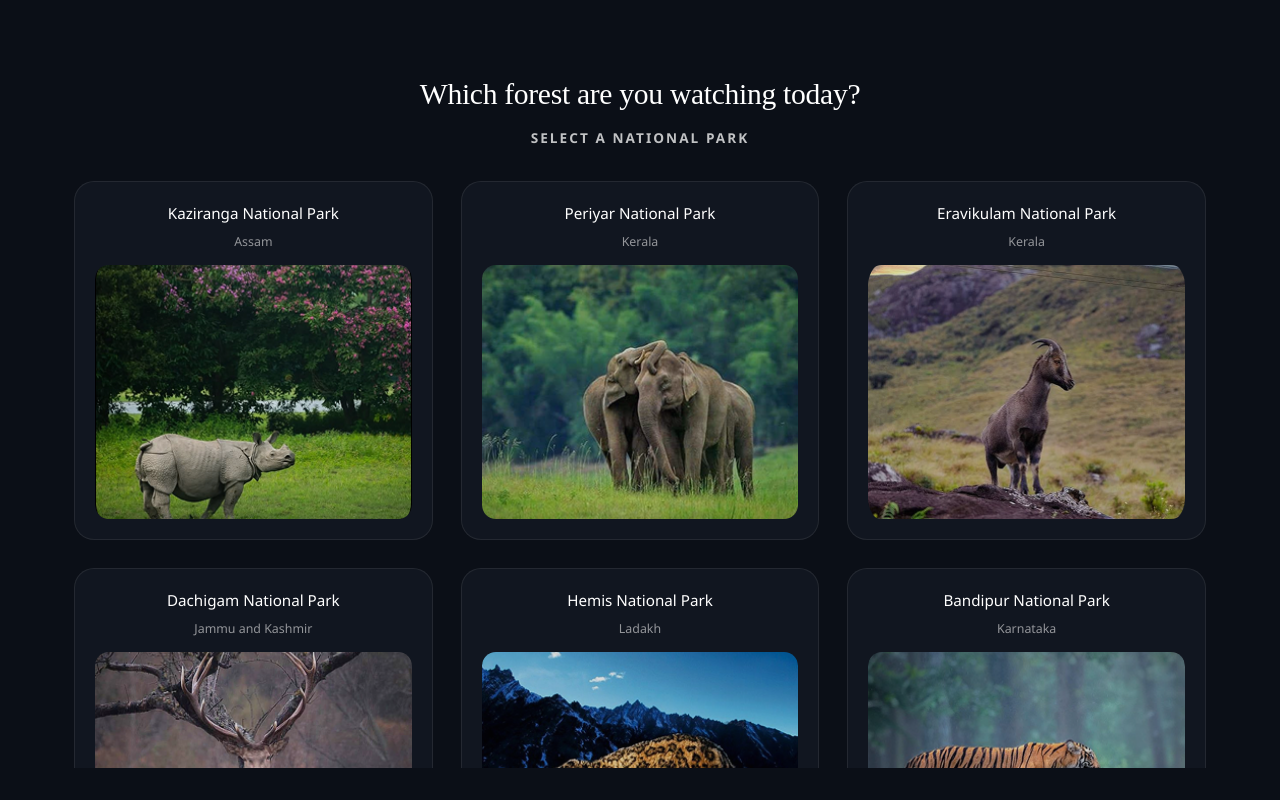
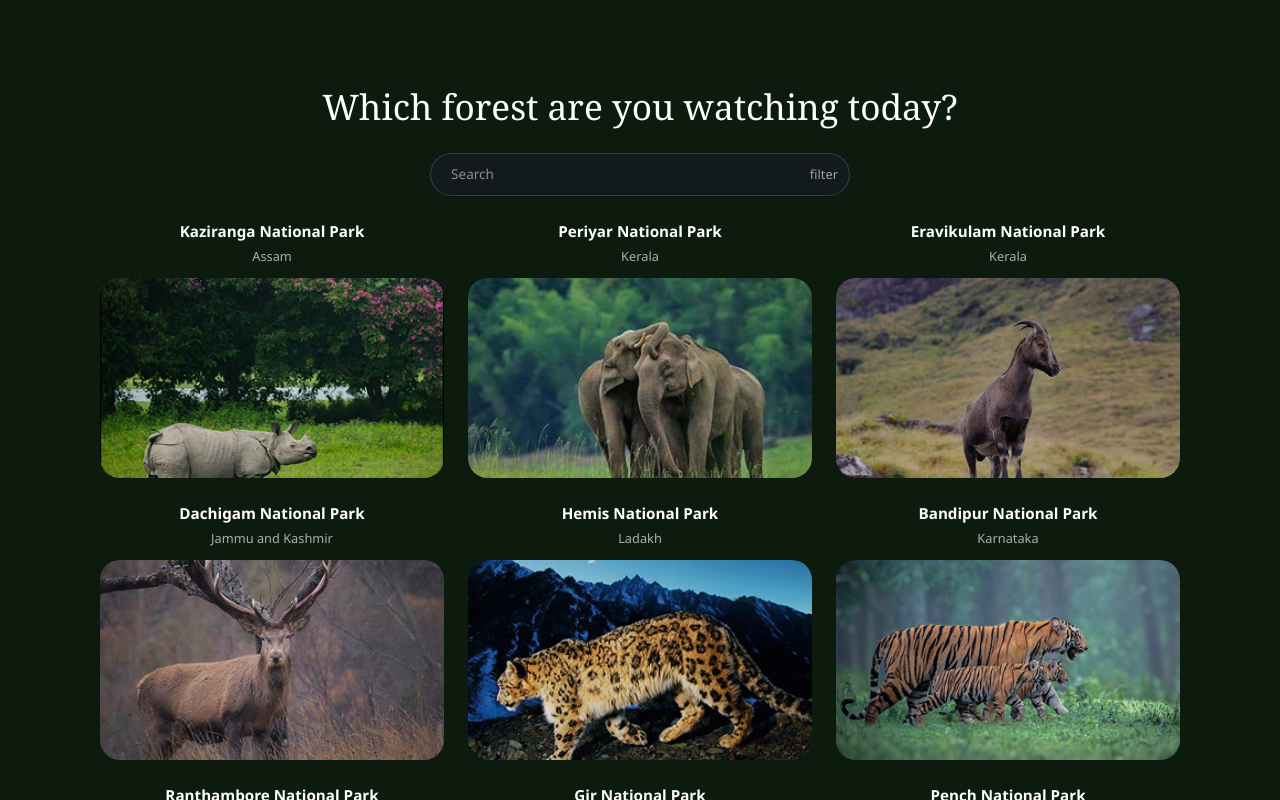
Before and after one commit to ginishaudania8-blip/Vaanya, a React (Vite) app: page /park-select in a window 1280 px wide. Built offline with nearby package versions, Linux system fonts and the light colour scheme.

Commit message:
modified park selection page

```diff
--- a/src/components/parkSelection/ParkCard.jsx
+++ b/src/components/parkSelection/ParkCard.jsx
@@ -1,12 +1,12 @@
 import React from 'react';
-import styles from './ParkSelect.module.css';
+import styles from './ParkCard.module.css';
 
 export default function ParkCard({ name, location, image, onClick }) {
   return (
-    <div className={styles.cardContainer} onClick={onClick}>
-      <div className={styles.cardHeader}>
+    <div className={styles.card} onClick={onClick}>
+      <div className={styles.textWrapper}>
         <h3 className={styles.parkName}>{name}</h3>
-        <span className={styles.parkLocation}>{location}</span>
+        <p className={styles.parkLocation}>{location}</p>
       </div>
       <div className={styles.imageWrapper}>
         <img src={image} alt={name} className={styles.parkImage} />
--- /dev/null
+++ b/src/components/parkSelection/ParkCard.module.css
@@ -0,0 +1,47 @@
+.card {
+    display: flex;
+    flex-direction: column;
+    align-items: center;
+    cursor: pointer;
+    width: 100%;
+  }
+
+  .textWrapper {
+    text-align: center;
+    margin-bottom: 0.75rem;
+    width: 100%;
+  }
+
+  .parkName {
+    font-size: 0.95rem;
+    font-weight: 600;
+    color: #ffffff;
+    margin: 0 0 0.25rem 0;
+    text-align: center;
+  }
+
+  .parkLocation {
+    font-size: 0.8rem;
+    color: rgba(255, 255, 255, 0.65);
+    margin: 0;
+    text-align: center;
+  }
+
+  .imageWrapper {
+    width: 100%;
+    height: 200px;
+    border-radius: 20px;
+    overflow: hidden;
+    background-color: rgba(22, 28, 38, 0.8);
+  }
+
+  .parkImage {
+    width: 100%;
+    height: 100%;
+    object-fit: cover;
+    transition: transform 0.3s ease;
+  }
+
+  .card:hover .parkImage {
+    transform: scale(1.04);
+  }
--- a/src/components/parkSelection/ParkSelect.jsx
+++ b/src/components/parkSelection/ParkSelect.jsx
@@ -1,15 +1,20 @@
-import React from 'react';
+import React, { useState } from 'react';
 import { motion } from 'framer-motion';
 import ParkCard from './ParkCard';
 import styles from './ParkSelect.module.css';
 
-// Importing assets matching your assets folder structure
 import kazirangaImg from '../../assets/kaziranga.png';
 import periyarImg from '../../assets/periyar.png';
 import eravikulamImg from '../../assets/eravikulam.png';
 import dachigamImg from '../../assets/dachigam.png';
 import hemisImg from '../../assets/hemis.png';
 import bandipurImg from '../../assets/bandipur.png';
+import ranthamboreImg from '../../assets/ranthambore.png';
+import girImg from '../../assets/gir.png';
+import penchImg from '../../assets/pench.png';
+import sundarbansImg from '../../assets/sundarbans.png';
+import kanhaImg from '../../assets/kanha.png';
+import manasImg from '../../assets/manas.png';
 
 const PARKS_DATA = [
   { id: 'kaziranga', name: 'Kaziranga National Park', location: 'Assam', image: kazirangaImg },
@@ -18,9 +23,23 @@ const PARKS_DATA = [
   { id: 'dachigam', name: 'Dachigam National Park', location: 'Jammu and Kashmir', image: dachigamImg },
   { id: 'hemis', name: 'Hemis National Park', location: 'Ladakh', image: hemisImg },
   { id: 'bandipur', name: 'Bandipur National Park', location: 'Karnataka', image: bandipurImg },
+  { id: 'ranthambore', name: 'Ranthambore National Park', location: 'Rajasthan', image: ranthamboreImg },
+  { id: 'gir', name: 'Gir National Park', location: 'Gujarat', image: girImg },
+  { id: 'pench', name: 'Pench National Park', location: 'Madhya Pradesh', image: penchImg },
+  { id: 'sundarbans', name: 'Sundarbans National Park', location: 'West Bengal', image: sundarbansImg },
+  { id: 'kanha', name: 'Kanha National Park', location: 'Madhya Pradesh', image: kanhaImg },
+  { id: 'manas', name: 'Manas National Park', location: 'Assam', image: manasImg },
 ];
 
 export default function ParkSelect({ onSelectPark }) {
+  const [searchQuery, setSearchQuery] = useState('');
+
+  const filteredParks = PARKS_DATA.filter(
+    (park) =>
+      park.name.toLowerCase().includes(searchQuery.toLowerCase()) ||
+      park.location.toLowerCase().includes(searchQuery.toLowerCase())
+  );
+
   return (
     <motion.div
       className={styles.parkSelectContainer}
@@ -30,13 +49,24 @@ export default function ParkSelect({ onSelectPark }) {
     >
       <div className={styles.headerSection}>
         <h1 className={styles.title}>Which forest are you watching today?</h1>
-        <h2 className={styles.subtitle}>SELECT A NATIONAL PARK</h2>
+
+        {/* Centered Search Bar */}
+        <div className={styles.searchContainer}>
+          <input
+            type="text"
+            placeholder="Search"
+            value={searchQuery}
+            onChange={(e) => setSearchQuery(e.target.value)}
+            className={styles.searchInput}
+          />
+          <button className={styles.filterBtn}>filter</button>
+        </div>
       </div>
 
-      {/* Scrollable Container with Custom Figma Scrollbar */}
+      {/* Scrollable Container */}
       <div className={styles.gridScrollArea}>
         <div className={styles.parksGrid}>
-          {PARKS_DATA.map((park) => (
+          {filteredParks.map((park) => (
             <ParkCard
               key={park.id}
               name={park.name}
--- a/src/components/parkSelection/ParkSelect.module.css
+++ b/src/components/parkSelection/ParkSelect.module.css
@@ -1,143 +1,100 @@
 .parkSelectContainer {
-    position: absolute;
-    top: 0;
-    left: 0;
   width: 100%;
   height: 100%;
-    padding-top: 5rem;
-    padding-bottom: 2rem;
-    box-sizing: border-box;
   display: flex;
   flex-direction: column;
   align-items: center;
-    background-color: #0b0f17;
+  padding-top: 5rem; /* Leaves space for top navbar */
+  box-sizing: border-box;
+  overflow: hidden;
 }
 
 .headerSection {
-    text-align: center;
+  width: 100%;
+  display: flex;
+  flex-direction: column;
+  align-items: center; /* Centers the title and search bar */
+  justify-content: center;
   margin-bottom: 1.5rem;
 }
 
 .title {
+  font-family: 'Georgia', serif;
+  font-size: 2.2rem;
+  font-weight: 400;
   color: #ffffff;
-    font-family: serif;
-    font-size: 2.25rem;
-    font-weight: 400;
-    margin: 0 0 0.75rem 0;
-    letter-spacing: -0.01em;
+  margin-bottom: 1.25rem;
+  text-align: center;
 }
 
-  .subtitle {
-    color: rgba(255, 255, 255, 0.75);
-    font-size: 0.85rem;
-    font-weight: 600;
-    letter-spacing: 0.15em;
-    text-transform: uppercase;
-    margin: 0;
+/* Centered Search Bar */
+.searchContainer {
+  position: relative;
+  width: 100%;
+  max-width: 420px;
+  display: flex;
+  align-items: center;
+  margin: 0 auto;
 }
 
-  /* Scrollable Area */
+.searchInput {
+  width: 100%;
+  padding: 0.65rem 4.5rem 0.65rem 1.25rem;
+  background: rgba(22, 27, 34, 0.85);
+  border: 1px solid rgba(255, 255, 255, 0.15);
+  border-radius: 9999px;
+  color: #ffffff;
+  font-size: 0.85rem;
+  outline: none;
+}
+
+.filterBtn {
+  position: absolute;
+  right: 0.75rem;
+  background: transparent;
+  border: none;
+  color: rgba(255, 255, 255, 0.6);
+  font-size: 0.8rem;
+  cursor: pointer;
+}
+
+/* Enabled Scroll Area */
 .gridScrollArea {
+  flex: 1;
   width: 100%;
-    max-width: 1180px;
-    flex: 1;
   overflow-y: auto;
-    padding: 0.5rem 1.5rem 2rem 1.5rem;
+  padding: 0 2rem 2.5rem 2rem;
+  display: flex;
+  justify-content: center;
   box-sizing: border-box;
 }
 
-  /* Figma Matching Dark Scrollbar */
 .gridScrollArea::-webkit-scrollbar {
   width: 6px;
 }
 
-  .gridScrollArea::-webkit-scrollbar-track {
-    background: rgba(255, 255, 255, 0.03);
-    border-radius: 9999px;
+.gridScrollArea::-webkit-scrollbar-thumb {
+  background: rgba(255, 255, 255, 0.2);
+  border-radius: 10px;
 }
 
-  .gridScrollArea::-webkit-scrollbar-thumb {
-    background: rgba(255, 255, 255, 0.2);
-    border-radius: 9999px;
+.parksGrid {
+  width: 100%;
+  max-width: 1080px;
+  display: grid;
+  grid-template-columns: repeat(3, 1fr);
+  gap: 1.5rem;
+  height: max-content;
 }
 
-  .gridScrollArea::-webkit-scrollbar-thumb:hover {
-    background: rgba(255, 255, 255, 0.35);
-  }
-
-  /* Grid Layout */
-  .parksGrid {
-    display: grid;
-    grid-template-columns: repeat(3, 1fr);
-    gap: 1.75rem;
-    width: 100%;
-  }
-
-  /* Card Styles */
-  .cardContainer {
-    background: rgba(22, 27, 38, 0.65);
-    border: 1px solid rgba(255, 255, 255, 0.08);
-    border-radius: 20px;
-    padding: 1.25rem;
-    display: flex;
-    flex-direction: column;
-    gap: 0.85rem;
-    cursor: pointer;
-    transition: transform 0.2s ease, border-color 0.2s ease, box-shadow 0.2s ease;
-  }
-
-  .cardContainer:hover {
-    transform: translateY(-4px);
-    border-color: rgba(16, 185, 129, 0.4);
-    box-shadow: 0 12px 28px rgba(0, 0, 0, 0.4);
-  }
-
-  .cardHeader {
-    text-align: center;
-  }
-
-  .parkName {
-    color: #ffffff;
-    font-size: 0.95rem;
-    font-weight: 500;
-    margin: 0 0 0.2rem 0;
-  }
-
-  .parkLocation {
-    color: rgba(255, 255, 255, 0.55);
-    font-size: 0.775rem;
-  }
-
-  .imageWrapper {
-    width: 100%;
-    aspect-ratio: 1.25 / 1;
-    border-radius: 14px;
-    overflow: hidden;
-  }
-
-  .parkImage {
-    width: 100%;
-    height: 100%;
-    object-fit: cover;
-    transition: transform 0.3s ease;
-  }
-
-  .cardContainer:hover .parkImage {
-    transform: scale(1.03);
-  }
-
-  /* Responsive Rules */
-  @media (max-width: 1024px) {
+@media (max-width: 900px) {
   .parksGrid {
     grid-template-columns: repeat(2, 1fr);
   }
 }
 
-  @media (max-height: 800px) {
-    .title {
-      font-size: 1.85rem;
-    }
-    .parkSelectContainer {
-      padding-top: 4.5rem;
+@media (max-width: 600px) {
+  .parksGrid {
+    grid-template-columns: 1fr;
   }
 }
```
Lines whose indentation alone changed are shown as unchanged.
